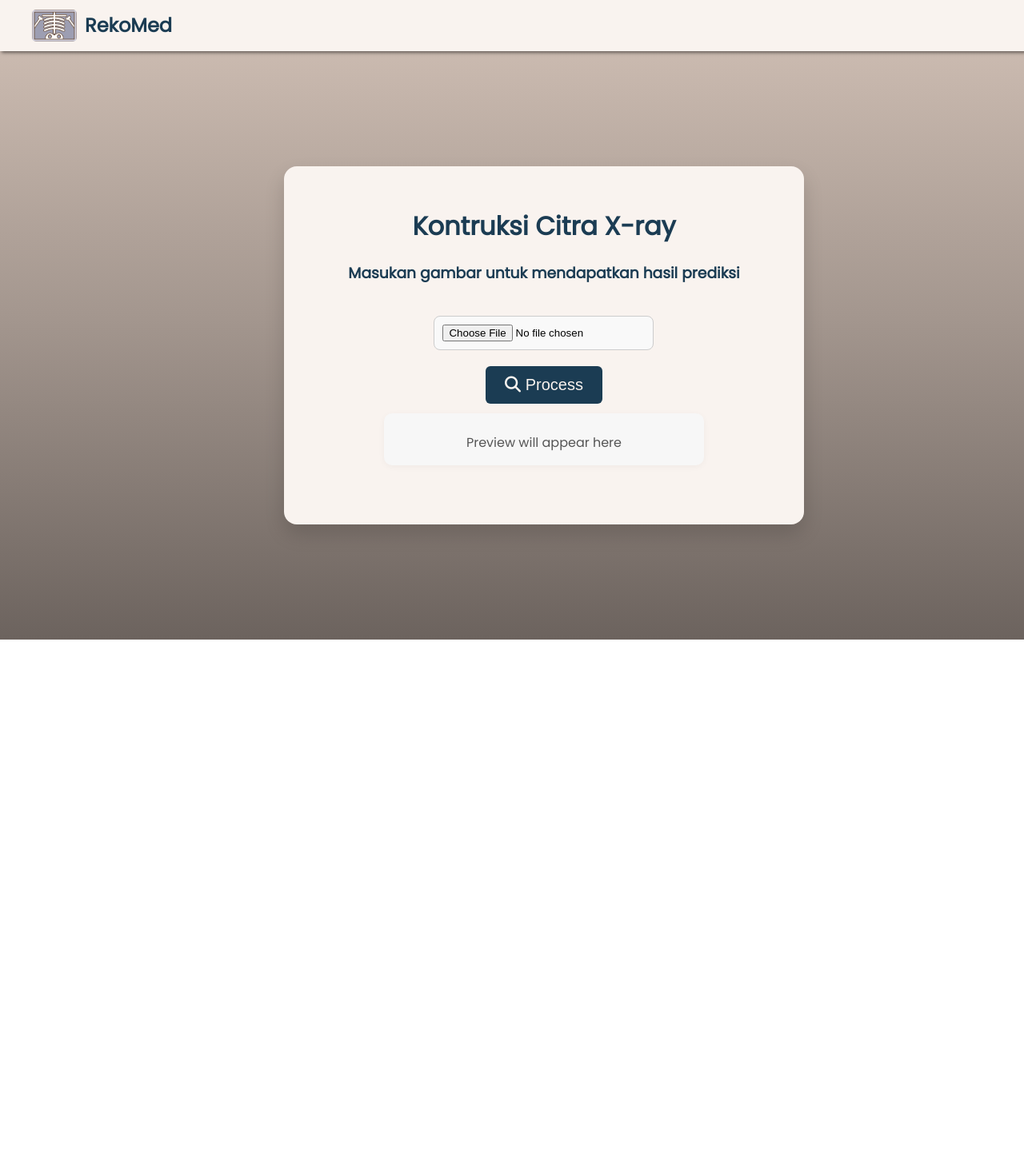
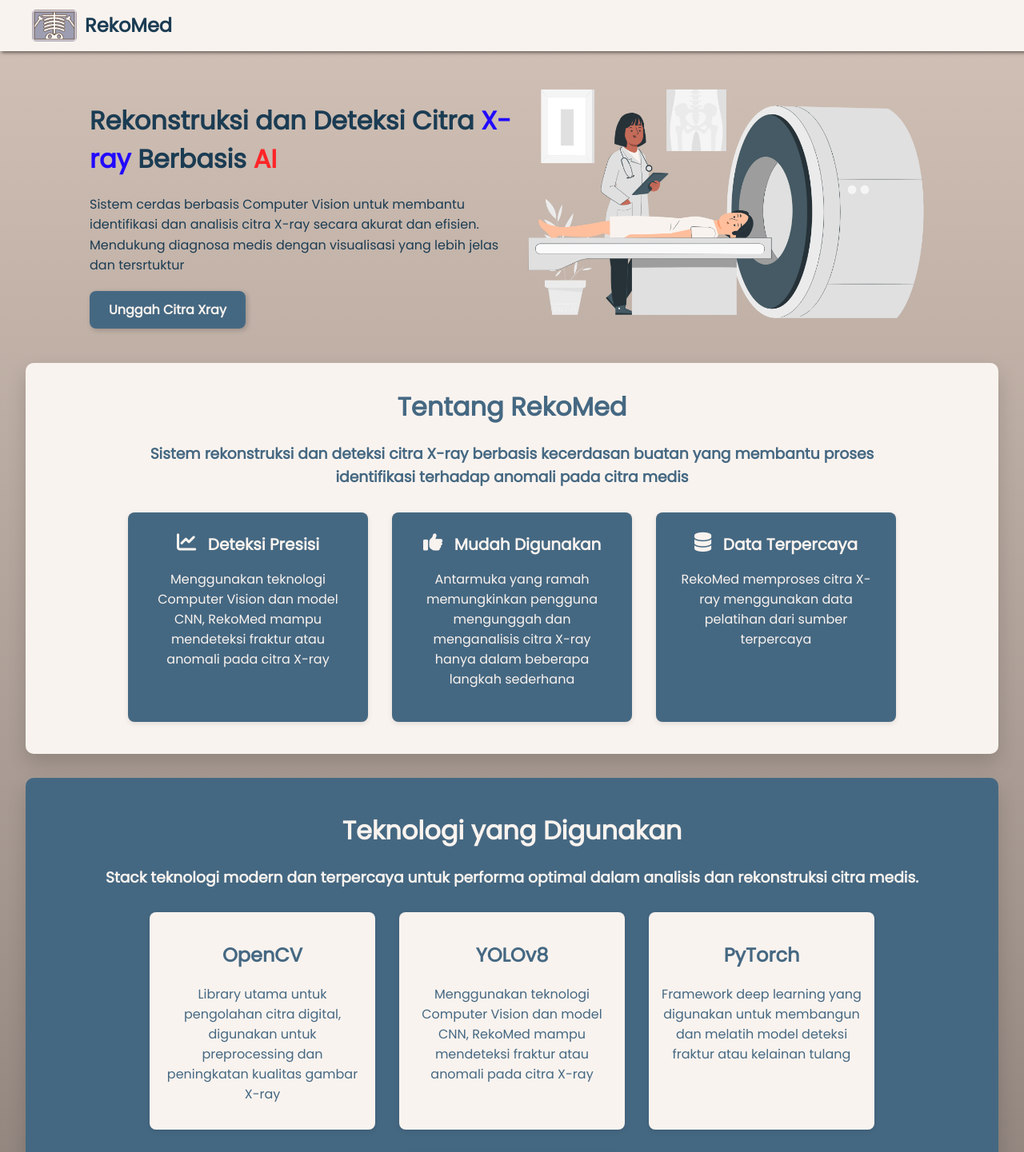
Before and after one commit to badipram/FEBEXray, a React (Vite) app in the folder frontend/: page / in a window 1280 px wide. Shown: the top 1441 px of the page at 80% size. Before the commit the page ends 800 px from the top, so only its background shows below. Built offline with nearby package versions, Linux system fonts and the light colour scheme.

Commit message:
adding more section, and about

```diff
--- a/frontend/src/App.css
+++ b/frontend/src/App.css
@@ -1,5 +1,5 @@
 #root {
-  max-width: 1280px;
+  max-width: 1600px;
   margin: 0 auto;
   padding: 2rem;
   text-align: center;
@@ -9,6 +9,10 @@
   padding-top: 64px;
 }
 
+
+
+
+/* navbar */
 
 .navbar {
   width: 100%;
@@ -65,6 +69,183 @@
   transform: translateY(-2px);
 }
 
+
+
+
+/* Hero Section */
+
+.hero-section {
+  display: flex;
+  align-items: center;
+  /* justify-content: space-between; */
+  padding: 30px 80px;
+  margin-top: -140px;
+}
+
+.hero-text {
+  flex: 1;
+  max-width: 50%;
+  text-align: left;
+}
+
+.hero-text h1 {
+  font-size: 32px;
+  font-weight: 700;
+  color: #1B3C53;
+  margin-bottom: 20px;
+}
+
+.hero-text h1 .blue {
+  color: #2109FF;
+}
+
+.hero-text h1 .red {
+  color: #FF2528;
+}
+
+.hero-text h3 {
+  font-size: 16px;
+  font-weight: 100;
+  color: #1B3C53;
+  margin-bottom: 30px;
+  line-height: 1.6;
+}
+
+.btn {
+  padding: 12px 24px;
+  background-color: #456882;
+  color: #F9F3EF;
+  border-radius: 8px;
+  text-decoration: none;
+  font-weight: 600;
+  box-shadow: 2px 2px 6px rgba(0, 0, 0, 0.2);
+  transition: background-color 0.3s ease;
+}
+
+.btn:hover {
+  background-color: #F9F3EF;
+  color: #456882;
+}
+
+.hero-image {
+  flex: 1;
+  display: flex;
+}
+
+.hero-image img {
+  max-width: 100%;
+  height: auto;
+}
+
+
+
+/* About */
+
+.about-container {
+  background-color: #F9F3EF;
+  border-radius: 10px;
+  padding: 10px;
+  margin-top: -90px;
+  margin-bottom: 30px;
+  box-shadow: 0 12px 24px rgba(0, 0, 0, 0.15);
+}
+
+.about-container h1 {
+  color: #456882;
+}
+.about-container h3 {
+  color: #456882;
+}
+
+.about-card {
+  display: flex;
+  flex-wrap: wrap;
+  justify-content: center;
+  gap: 30px;
+  margin-top: 30px;
+  margin-bottom: 30px;
+}
+
+.about-card-item {
+  background: #456882;
+  padding: 25px;
+  border-radius: 8px;
+  width: 250px;
+  box-shadow: 0 2px 6px rgba(0,0,0,0.1);
+}
+
+.about-card-item p {
+  color: #F9F3EF;;
+}
+
+.about-card-header {
+  display: flex;
+  gap: 8px;
+  margin-bottom: 8px;
+  color: #F9F3EF;
+  justify-content: center;
+  gap: 15px;
+}
+
+.about-card-header i {
+  font-size: 24px;
+}
+
+.about-card-header h2 {
+  font-size: 20px;
+  color: #F9F3EF;
+  margin: 0;
+}
+
+
+
+/* Technology */
+
+.technology-container {
+  background-color: #456882;
+  padding: 20px;
+  box-shadow: 0 12px 24px rgba(0, 0, 0, 0.15);
+  margin-bottom: 30px;
+  border-radius: 10px;
+}
+
+.technology-title h1 {
+  color: #F9F3EF;;
+}
+
+.technology-title h3 {
+  color: #F9F3EF;;
+}
+
+.technology-card {
+  display: flex;
+  flex-wrap: wrap;
+  gap: 10px;
+  justify-content: center;
+  margin-bottom: 20px;
+}
+
+.technology-card-item {
+  background: #F9F3EF;
+  padding: 16px;
+  border-radius: 8px;
+  width: 250px;
+  box-shadow: 0 2px 6px rgba(0,0,0,0.1);
+  margin: 10px;
+}
+
+.technology-card-item h2 {
+  color: #456882;
+}
+
+.technology-card-item p {
+  color: #456882;
+}
+
+
+
+/* Global Styles */
+
 body {
   margin: 0;
   padding: 0;
@@ -120,25 +301,22 @@ button {
   cursor: pointer;
   transition: background 0.3s;
 }
+
 button:hover {
   background: #456882;
   color: #F9F3EF;
 }
 
 .container {
-  max-width: 3000px;
   margin: 0 auto;
   padding: 20px;
   background: #F9F3EF;
   padding: 30px 40px;
   border-radius: 16px;
   box-shadow: 0 12px 24px rgba(0, 0, 0, 0.15);
-  width: 100%;
   text-align: center;
   animation: fadeIn 0.6s ease-in-out;
 }
-
-
 
 .result-images {
   display: flex;
@@ -157,6 +335,9 @@ button {
   border-radius: 5%;
 }
 
+
+
+/* Table */
 
 table {
   border-collapse: collapse;
@@ -225,7 +406,6 @@ button {
   margin-left: auto;
   margin-right: auto;
   box-shadow: 0 4px 8px rgba(0, 0, 0, 0.1);
-
 }
 
 #result {
@@ -236,11 +416,12 @@ button {
   min-height: 24px;
 }
 
- @keyframes fadeIn {
+/* @keyframes fadeIn {
   from { opacity: 0; transform: scale(0.95); }
   to   { opacity: 1; transform: scale(1); }
 }
+
 @keyframes spin {
   0%   { transform: rotate(0deg); }
   100% { transform: rotate(360deg); }
-    }
+} */
--- a/frontend/src/App.jsx
+++ b/frontend/src/App.jsx
@@ -5,6 +5,9 @@ import ImagePreview from './components/ImagePreview';
 import ResultImages from './components/ResultImages';
 import DetectionInfo from './components/DetectionInfo';
 import Navbar from './components/navbar';
+import HeroSection from './components/heroSection';
+import About from './components/about';
+import Technology from './components/technology';
 
 function App() {
   const [preview, setPreview] = useState('https://via.placeholder.com/400x300?text=Upload+X-ray+Image');
@@ -79,6 +82,9 @@ function App() {
     <>
     <div className="main-content">
     <Navbar />
+    <HeroSection />
+    <About />
+    <Technology />
 
       <div className="container">
         <h1>Kontruksi Citra X-ray</h1>
--- /dev/null
+++ b/frontend/src/assets/dummy.js
@@ -0,0 +1,36 @@
+ export const aboutItems = [
+    {
+        iconClass: "fa-solid fa-chart-line fa-beat",
+        title: "Deteksi Presisi",
+        description: "Menggunakan teknologi Computer Vision dan model CNN, RekoMed mampu mendeteksi fraktur atau anomali pada citra X-ray"
+    },
+    {
+        iconClass: "fa-solid fa-thumbs-up fa-beat",
+        title: "Mudah Digunakan",
+        description: "Antarmuka yang ramah memungkinkan pengguna mengunggah dan menganalisis citra X-ray hanya dalam beberapa langkah sederhana"
+    },
+    {
+        iconClass: "fa-solid fa-database fa-beat",
+        title: "Data Terpercaya",
+        description: "RekoMed memproses citra X-ray menggunakan data pelatihan dari sumber terpercaya"
+    }
+];
+
+export const technologyItems = [
+    {
+        title: "OpenCV",
+        description: "Library utama untuk pengolahan citra digital, digunakan untuk preprocessing dan peningkatan kualitas gambar X-ray"
+    },
+    {
+        title: "YOLOv8",
+        description: "Menggunakan teknologi Computer Vision dan model CNN, RekoMed mampu mendeteksi fraktur atau anomali pada citra X-ray"
+    },
+    {
+        title: "PyTorch",
+        description: " Framework deep learning yang digunakan untuk membangun dan melatih model deteksi fraktur atau kelainan tulang"
+    },
+    {
+        title: "Python",
+        description: "Bahasa pemrograman inti dalam pengembangan model AI dan backend system untuk deteksi serta rekonstruksi citra"
+    },
+];
--- /dev/null
+++ b/frontend/src/components/about.jsx
@@ -0,0 +1,25 @@
+import { aboutItems } from '../assets/dummy.js';
+
+const About  = () => {
+    return (
+        <div className="about-container">
+            <div className="about-title">
+                <h1>Tentang RekoMed</h1>
+                <h3>Sistem rekonstruksi dan deteksi citra X-ray berbasis kecerdasan buatan yang membantu proses <br /> identifikasi terhadap anomali pada citra medis</h3>
+            </div>
+            <div className="about-card">
+                {aboutItems.map((item, index) => (
+                    <div className="about-card-item" key={index}>
+                        <div className="about-card-header">
+                            <i className={item.iconClass}></i>
+                            <h2>{item.title}</h2>
+                        </div>
+                        <p>{item.description}</p>
+                    </div>
+                ))}
+            </div>
+        </div>
+    )
+}
+
+export default About;
--- /dev/null
+++ b/frontend/src/components/heroSection.jsx
@@ -0,0 +1,16 @@
+const HeroSection = () => {
+    return (
+        <section className="hero-section">
+            <div className="hero-text">
+                <h1>Rekonstruksi dan Deteksi Citra <span className="blue">X-ray </span> Berbasis <span className="red">AI</span></h1>
+                <h3>Sistem cerdas berbasis Computer Vision untuk membantu identifikasi dan analisis citra X-ray secara akurat dan efisien. Mendukung diagnosa medis dengan visualisasi yang lebih jelas dan tersrtuktur</h3>
+                <a href="#learn-more" className="btn">Unggah Citra Xray</a>
+            </div>
+            <div className="hero-image">
+                <img src="../public/CT scan-pana.png" alt="ilustration" />
+            </div>
+        </section>
+    )
+}
+
+export default HeroSection;
--- /dev/null
+++ b/frontend/src/components/technology.jsx
@@ -0,0 +1,22 @@
+import { technologyItems } from "../assets/dummy"
+
+const Technology = () => {
+    return (
+        <div className="technology-container">
+            <div className="technology-title">
+                <h1>Teknologi yang Digunakan</h1>
+                <h3>Stack teknologi modern dan terpercaya untuk performa optimal dalam analisis dan rekonstruksi citra medis.</h3>
+            </div>
+            <div className="technology-card">
+                {technologyItems.map((item, index) => (
+                    <div className="technology-card-item" key={index}>
+                        <h2>{item.title}</h2>
+                        <p>{item.description}</p>
+                    </div>
+                ))}
+            </div>
+        </div>
+    )
+}
+
+export default Technology;
```
Also changed, not shown: frontend/public/CT scan-pana.png (added). Lines whose indentation alone changed are shown as unchanged.
